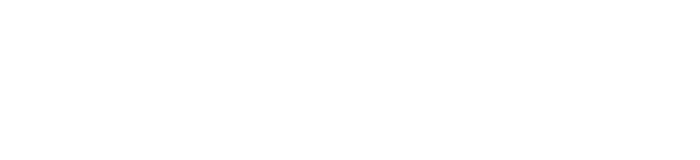
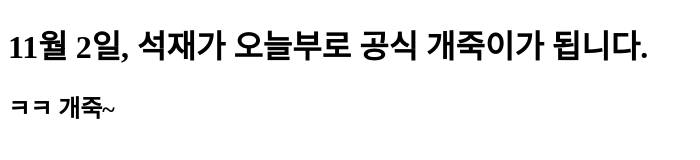
Before and after one commit to newStarTak/newStarTak.github.io, a plain HTML site: page index.html in a window 1280 px wide. Shown: the whole page, without its empty margins (0-700 px from the left). Drawn offline with Linux system fonts and the light colour scheme.

Commit message:
Update index.html

```diff
--- a/index.html
+++ b/index.html
@@ -1,9 +1,19 @@
 <!DOCTYPE html>
 <html>
-  <head>
-    <meta charset = "utf-8">
+
+<head>
     <title>
-      석재야 개죽어!
+        석재야 개죽어!
     </title>
-  </head>
+
+    <body>
+        <h1>
+            11월 2일, 석재가 오늘부로 공식 개죽이가 됩니다.
+        </h1>
+        <h2>
+            ㅋㅋ 개죽~
+        </h2>
+    </body>
+</head>
+
 </html>
```
